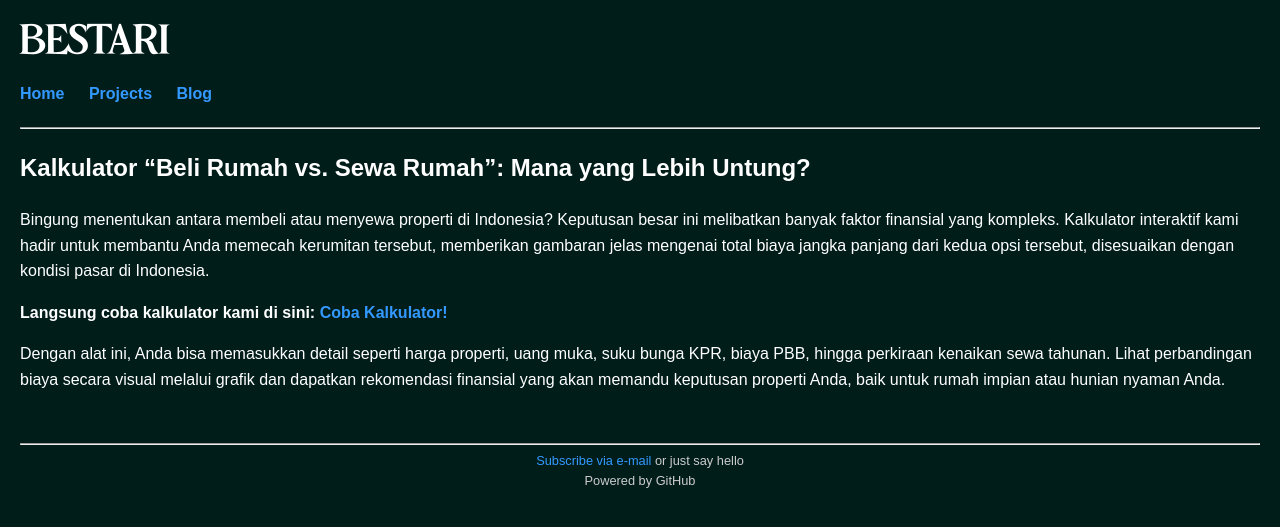
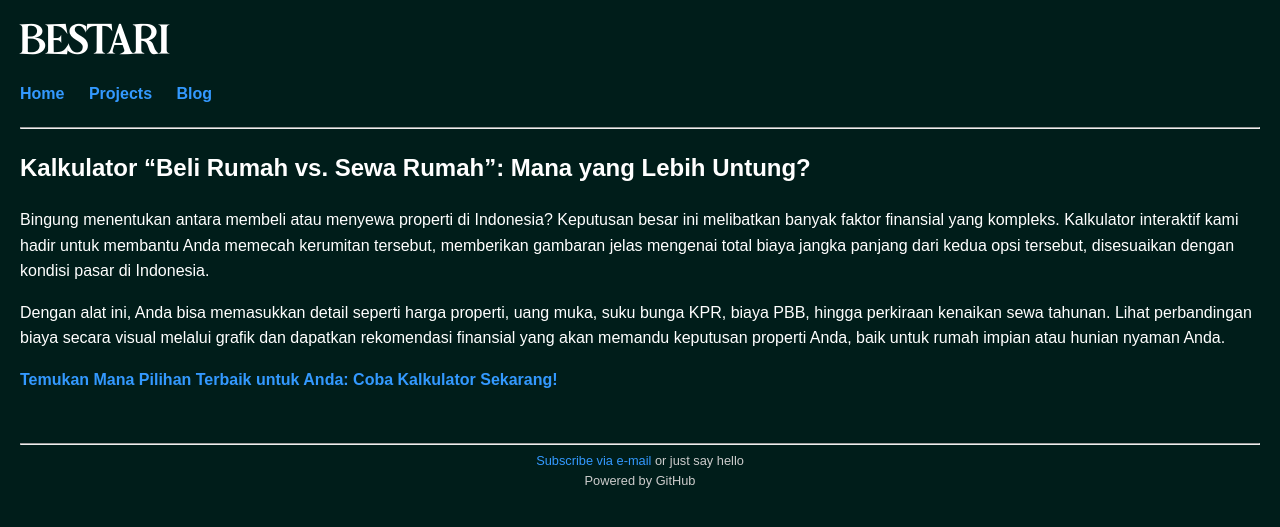
Before and after one commit to junesa38/BESTARI, a Jekyll site: the page built from _projects/2025-07-05-Kalkulator-Beli-Rumah-vs-Sewa-Rumah.md, in a window 1280 px wide. Shown: the top 527 px of the page. Built offline with Jekyll 4.4.1, drawn with Linux system fonts in a browser that asks for light colours.

Commit message:
Update 2025-07-05-Kalkulator-Beli-Rumah-vs-Sewa-Rumah.md

```diff
--- a/_projects/2025-07-05-Kalkulator-Beli-Rumah-vs-Sewa-Rumah.md
+++ b/_projects/2025-07-05-Kalkulator-Beli-Rumah-vs-Sewa-Rumah.md
@@ -12,21 +12,12 @@ tags:
   - sewa
   - beli
   - investasi
-
-preview_link: https://tiny-meerkat-d745b2.netlify.app/ # Ini adalah URL kalkulator Anda
-source_code_link: # URL ke repositori kode sumber di GitHub jika ada, kosongkan jika tidak ada
 ---
 
 ## Kalkulator "Beli Rumah vs. Sewa Rumah": Mana yang Lebih Untung?
 
 Bingung menentukan antara membeli atau menyewa properti di Indonesia? Keputusan besar ini melibatkan banyak faktor finansial yang kompleks. Kalkulator interaktif kami hadir untuk membantu Anda memecah kerumitan tersebut, memberikan gambaran jelas mengenai total biaya jangka panjang dari kedua opsi tersebut, disesuaikan dengan kondisi pasar di Indonesia.
 
-**Langsung coba kalkulator kami di sini: [Coba Kalkulator!](https://tiny-meerkat-d745b2.netlify.app/)**
-
 Dengan alat ini, Anda bisa memasukkan detail seperti harga properti, uang muka, suku bunga KPR, biaya PBB, hingga perkiraan kenaikan sewa tahunan. Lihat perbandingan biaya secara visual melalui grafik dan dapatkan rekomendasi finansial yang akan memandu keputusan properti Anda, baik untuk rumah impian atau hunian nyaman Anda.
 
-
-
-{% if page.source_code_link %}
-[Lihat Kode Sumber di GitHub]({{ page.source_code_link }})
-{% endif %}
+[**Temukan Mana Pilihan Terbaik untuk Anda: Coba Kalkulator Sekarang!**](https://tiny-meerkat-d745b2.netlify.app/)
```
Also changed, not shown: other parts of _projects/2025-07-05-Kalkulator-Beli-Rumah-vs-Sewa-Rumah.md (+1 -1 lines).
